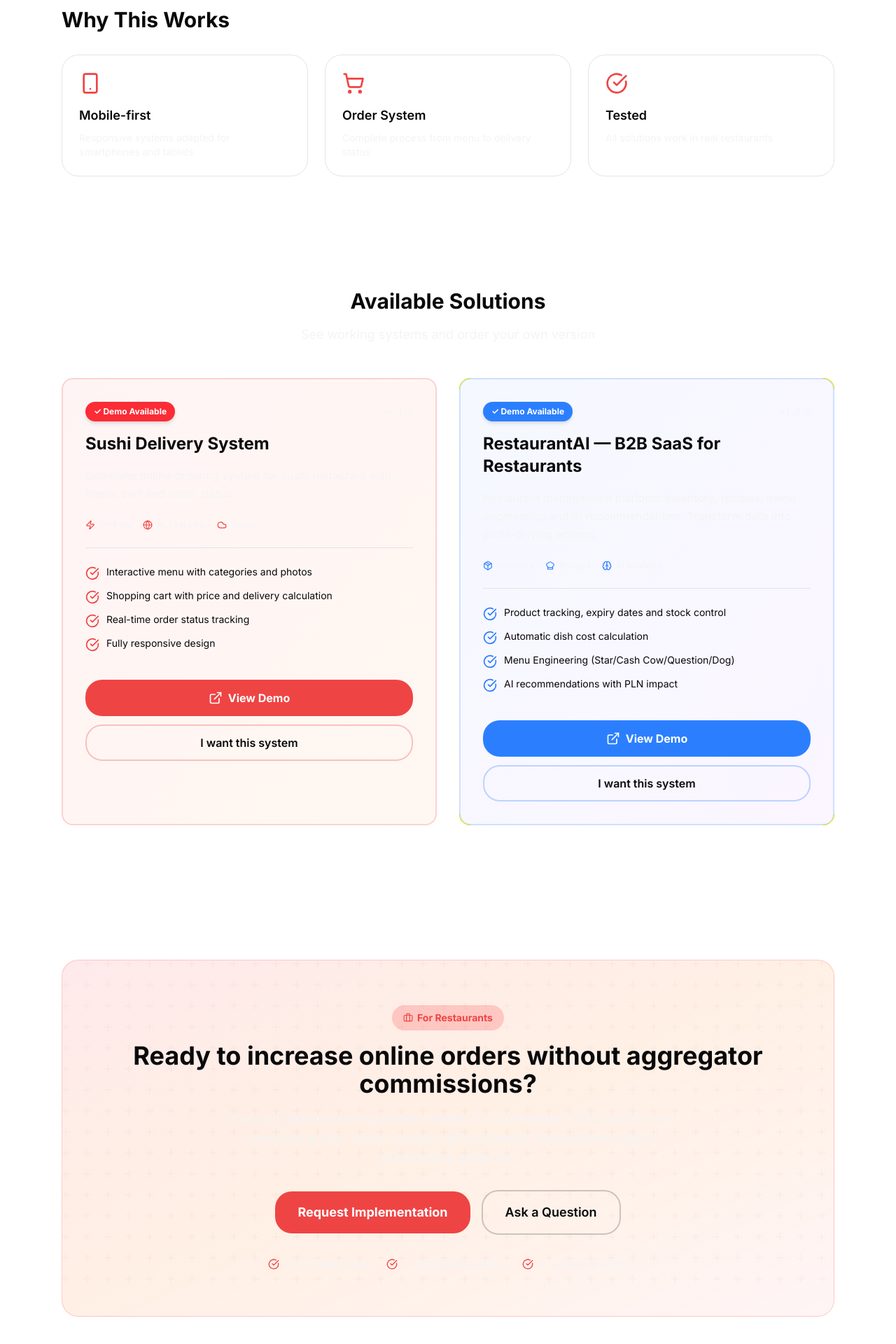
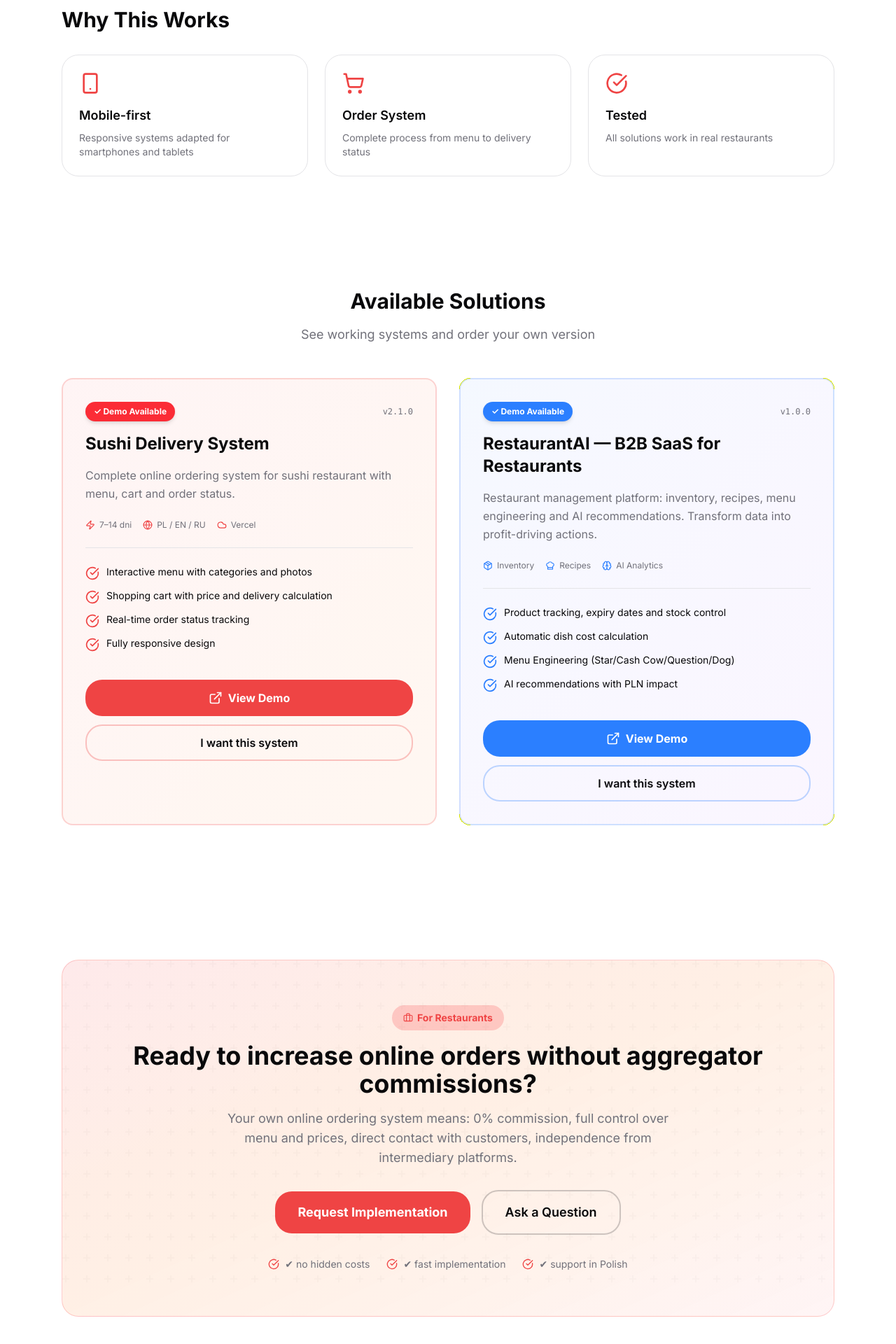
Before and after one commit to Fodi999/blog, a Next.js app: page /en/restaurants in a window 1280 px wide. Shown: the part 574-2494 px from the top of the page at 70% size. Built offline with nearby package versions, Linux system fonts and the light colour scheme.

Commit message:
fix: optimize Restaurants page contrast and theme responsiveness

```diff
--- a/app/[locale]/restaurants/page.tsx
+++ b/app/[locale]/restaurants/page.tsx
@@ -41,7 +41,7 @@ export default async function RestaurantsPage() {
           <h1 className="text-3xl sm:text-4xl md:text-5xl font-bold mb-4 text-foreground bg-gradient-to-br from-foreground to-foreground/70 bg-clip-text">
             {t('title')}
           </h1>
-          <p className="text-lg md:text-xl text-muted leading-relaxed">
+          <p className="text-lg md:text-xl text-muted-foreground leading-relaxed">
             {t('subtitle')}
           </p>
         </div>
@@ -87,19 +87,19 @@ export default async function RestaurantsPage() {
           <div className="p-4 md:p-6 rounded-xl border border-border bg-card">
             <Smartphone className="h-7 w-7 md:h-8 md:w-8 text-primary mb-3 md:mb-4" />
             <h3 className="text-base md:text-lg font-semibold mb-2">{t('features.mobile.title')}</h3>
-            <p className="text-sm text-muted">{t('features.mobile.description')}</p>
+            <p className="text-sm text-muted-foreground">{t('features.mobile.description')}</p>
           </div>
 
           <div className="p-4 md:p-6 rounded-xl border border-border bg-card">
             <ShoppingCart className="h-7 w-7 md:h-8 md:w-8 text-primary mb-3 md:mb-4" />
             <h3 className="text-base md:text-lg font-semibold mb-2">{t('features.orders.title')}</h3>
-            <p className="text-sm text-muted">{t('features.orders.description')}</p>
+            <p className="text-sm text-muted-foreground">{t('features.orders.description')}</p>
           </div>
 
           <div className="p-4 md:p-6 rounded-xl border border-border bg-card sm:col-span-2 md:col-span-1">
             <CheckCircle className="h-7 w-7 md:h-8 md:w-8 text-primary mb-3 md:mb-4" />
             <h3 className="text-base md:text-lg font-semibold mb-2">{t('features.tested.title')}</h3>
-            <p className="text-sm text-muted">{t('features.tested.description')}</p>
+            <p className="text-sm text-muted-foreground">{t('features.tested.description')}</p>
           </div>
         </div>
       </section>
@@ -108,7 +108,7 @@ export default async function RestaurantsPage() {
       <section className="pt-12 md:pt-24 pb-16 md:pb-32 space-y-6 md:space-y-8">
         <div className="text-center mb-8 md:mb-12">
           <h2 className="text-2xl md:text-3xl font-bold mb-3 md:mb-4 text-foreground">{t('demos.title')}</h2>
-          <p className="text-base md:text-lg text-muted">{t('demos.subtitle')}</p>
+          <p className="text-base md:text-lg text-muted-foreground">{t('demos.subtitle')}</p>
         </div>
 
         {/* Product Cards */}
@@ -120,19 +120,19 @@ export default async function RestaurantsPage() {
                 <span className="inline-block px-2.5 md:px-3 py-1 md:py-1.5 rounded-full text-[10px] md:text-xs font-bold bg-red-500 text-white shadow-md">
                   ✓ {t('demos.sushi.badge')}
                 </span>
-                <span className="text-[10px] md:text-xs text-muted font-mono">v2.1.0</span>
+                <span className="text-[10px] md:text-xs text-muted-foreground font-mono">v2.1.0</span>
               </div>
 
               <h3 className="text-xl md:text-2xl font-bold text-foreground">
                 {t('demos.sushi.title')}
               </h3>
 
-              <p className="text-sm md:text-base text-muted leading-relaxed">
+              <p className="text-sm md:text-base text-muted-foreground leading-relaxed">
                 {t('demos.sushi.description')}
               </p>
 
               {/* Product Facts */}
-              <div className="flex flex-wrap gap-3 md:gap-4 pt-2 text-[10px] md:text-xs text-muted">
+              <div className="flex flex-wrap gap-3 md:gap-4 pt-2 text-[10px] md:text-xs text-muted-foreground">
                 <div className="flex items-center gap-1.5">
                   <Zap className="h-3 w-3 md:h-3.5 md:w-3.5 text-primary" />
                   <span>7–14 dni</span>
@@ -194,19 +194,19 @@ export default async function RestaurantsPage() {
                 <span className="inline-block px-2.5 md:px-3 py-1 md:py-1.5 rounded-full text-[10px] md:text-xs font-bold bg-blue-500 text-white shadow-md">
                   ✓ {t('demos.restaurantai.badge')}
                 </span>
-                <span className="text-[10px] md:text-xs text-muted font-mono">v1.0.0</span>
+                <span className="text-[10px] md:text-xs text-muted-foreground font-mono">v1.0.0</span>
               </div>
 
               <h3 className="text-xl md:text-2xl font-bold text-foreground">
                 {t('demos.restaurantai.title')}
               </h3>
 
-              <p className="text-sm md:text-base text-muted leading-relaxed">
+              <p className="text-sm md:text-base text-muted-foreground leading-relaxed">
                 {t('demos.restaurantai.description')}
               </p>
 
               {/* Product Facts */}
-              <div className="flex flex-wrap gap-3 md:gap-4 pt-2 text-[10px] md:text-xs text-muted">
+              <div className="flex flex-wrap gap-3 md:gap-4 pt-2 text-[10px] md:text-xs text-muted-foreground">
                 <div className="flex items-center gap-1.5">
                   <Package className="h-3 w-3 md:h-3.5 md:w-3.5 text-blue-500" />
                   <span>{t('demos.restaurantai.facts.inventory')}</span>
@@ -280,7 +280,7 @@ export default async function RestaurantsPage() {
             {t('cta.title')}
           </h2>
 
-          <p className="text-base md:text-lg text-muted max-w-2xl mx-auto mb-6 md:mb-8 px-2">
+          <p className="text-base md:text-lg text-muted-foreground max-w-2xl mx-auto mb-6 md:mb-8 px-2">
             {t('cta.description')}
           </p>
 
@@ -301,7 +301,7 @@ export default async function RestaurantsPage() {
           </div>
 
           {/* Trust indicators */}
-          <div className="flex flex-wrap justify-center gap-4 md:gap-6 mt-6 md:mt-8 text-xs md:text-sm text-muted px-2">
+          <div className="flex flex-wrap justify-center gap-4 md:gap-6 mt-6 md:mt-8 text-xs md:text-sm text-muted-foreground px-2">
             <div className="flex items-center gap-1.5 md:gap-2">
               <CheckCircle className="h-3.5 w-3.5 md:h-4 md:w-4 text-primary flex-shrink-0" />
               <span>✔ {t('cta.benefits.noHiddenCosts')}</span>
```
